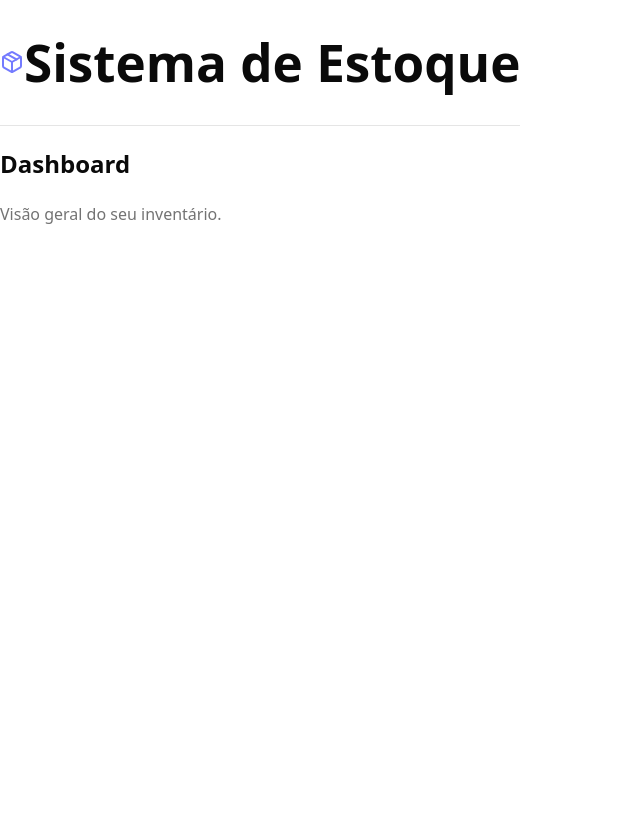
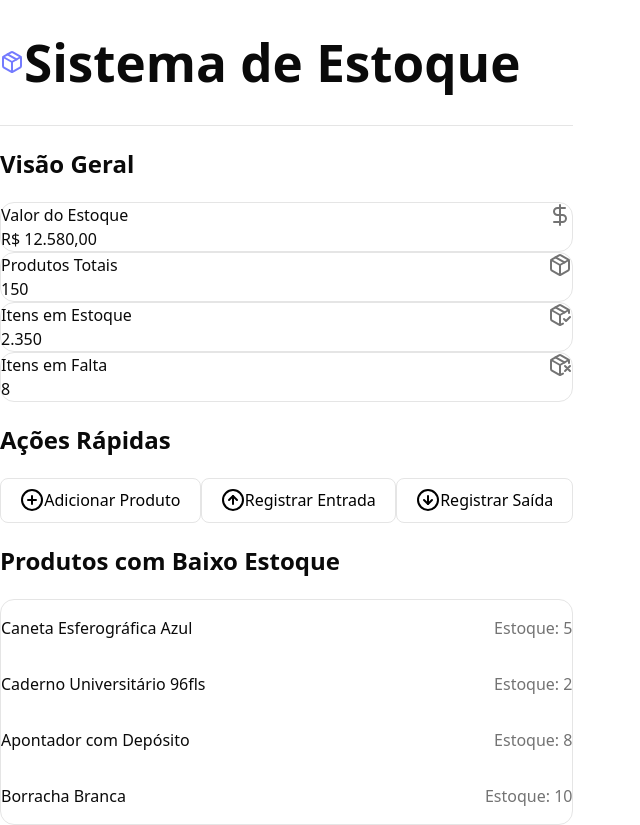
Before and after one commit to dev-leonunes/gestao-estoque-app, a React (Vite) app in the folder frontend/: page / in a window 1280 px wide. Shown: the whole page, without its empty margins (0-640 px from the left). Before the commit the page ends 800 px from the top, so only its background shows below. Built offline with nearby package versions, Linux system fonts and the light colour scheme.

Commit message:
refactor(frontend): improve imports and formatting in dashboard components
- Organize and optimize imports in dashboard-related files.
- Enhance code formatting and readability.
- Apply consistent structure to dashboard components.

```diff
--- a/frontend/src/components/dashboard/DashboardCard.tsx
+++ b/frontend/src/components/dashboard/DashboardCard.tsx
@@ -1,7 +1,5 @@
-// src/components/dashboard/DashboardCard.tsx
-
 import React from 'react';
-import { Card, CardHeader, CardTitle, CardContent } from '@/components/ui/card';
+import { Card, CardHeader, CardTitle, CardContent } from '../ui/card';
 
 interface DashboardCardProps {
   title: string;
--- a/frontend/src/components/dashboard/Header.tsx
+++ b/frontend/src/components/dashboard/Header.tsx
@@ -1,5 +1,4 @@
 import { Link } from 'react-router-dom';
-import { Button } from '../ui/button';
 import { Package } from 'lucide-react';
 
 export function Header() {
--- a/frontend/src/components/dashboard/QuickActionButton.tsx
+++ b/frontend/src/components/dashboard/QuickActionButton.tsx
@@ -1,7 +1,5 @@
-// src/components/dashboard/QuickActionButton.tsx
-
 import React from 'react';
-import { Button } from '@/components/ui/button';
+import { Button } from '../ui/button';
 
 interface QuickActionButtonProps {
   label: string;
--- a/frontend/src/components/dashboard/RecentProductItem.tsx
+++ b/frontend/src/components/dashboard/RecentProductItem.tsx
@@ -1,7 +1,3 @@
-// src/components/dashboard/RecentProductItem.tsx
-
-import React from 'react';
-
 interface RecentProductItemProps {
   name: string;
   quantity: number;
--- a/frontend/src/pages/DashboardPage.tsx
+++ b/frontend/src/pages/DashboardPage.tsx
@@ -1,14 +1,53 @@
+import {
+  ArrowDownCircle,
+  ArrowUpCircle,
+  DollarSign,
+  Package,
+  PackageCheck,
+  PackageX,
+  PlusCircle,
+} from 'lucide-react';
+import { DashboardCard } from '../components/dashboard/DashboardCard';
+import { QuickActionButton } from '../components/dashboard/QuickActionButton';
+import { RecentProductItem } from '../components/dashboard/RecentProductItem';
 
 export function DashboardPage() {
-    return (
-        <div className="space-y-8">
-            <div>
-                <h2 className="text-2xl font-bold text-foreground">Dashboard</h2>
-                <p className="text-muted-foreground">Visão geral do seu inventário.</p>
-            </div>
+  return (
+    <div className="space-y-8">
+      {/* Seção de visão geral com cards */}
+      <section>
+        <h2 className="text-2xl font-semibold tracking-tight mb-4">
+          Visão Geral
+        </h2>
+        <div className="grid grid-cols-1 sm:grid-cols-2 lg:grid-cols-4 gap-4">
+          {/* Exemplo de como os cards serão usados */}
+          <DashboardCard title="Valor do Estoque" value="R$ 12.580,00" icon={<DollarSign className="h-4 w-4 text-muted-foreground" />} />
+          <DashboardCard title="Produtos Totais" value="150" icon={<Package className="h-4 w-4 text-muted-foreground" />} />
+          <DashboardCard title="Itens em Estoque" value="2.350" icon={<PackageCheck className="h-4 w-4 text-muted-foreground" />} />
+          <DashboardCard title="Itens em Falta" value="8" icon={<PackageX className="h-4 w-4 text-muted-foreground" />} />
+        </div>
+      </section>
 
-            {/* TODO: Implementar o conteúdo do Dashboard aqui */}
+      {/* Seção de ações rápidas */}
+      <section>
+        <h2 className="text-2xl font-semibold tracking-tight mb-4">Ações Rápidas</h2>
+        <div className="flex flex-wrap gap-4">
+          <QuickActionButton label="Adicionar Produto" icon={<PlusCircle className="h-4 w-4" />} />
+          <QuickActionButton label="Registrar Entrada" icon={<ArrowUpCircle className="h-4 w-4" />} />
+          <QuickActionButton label="Registrar Saída" icon={<ArrowDownCircle className="h-4 w-4" />} />
+        </div>
+      </section>
 
+      {/* Seção de movimentações recentes */}
+      <section>
+        <h2 className="text-2xl font-semibold tracking-tight mb-4">Produtos com Baixo Estoque</h2>
+        <div className="rounded-xl border bg-card text-card-foreground">
+          <RecentProductItem name="Caneta Esferográfica Azul" quantity={5} />
+          <RecentProductItem name="Caderno Universitário 96fls" quantity={2} />
+          <RecentProductItem name="Apontador com Depósito" quantity={8} />
+          <RecentProductItem name="Borracha Branca" quantity={10} />
         </div>
-    );
+      </section>
+    </div>
+  );
 }
```
Also changed, not shown: frontend/src/components/layout/PageWrapper.tsx (indentation only), frontend/src/pages/MovementsPage.tsx (indentation only), frontend/src/pages/ProductsPage.tsx (indentation only). Lines whose indentation alone changed are shown as unchanged.
